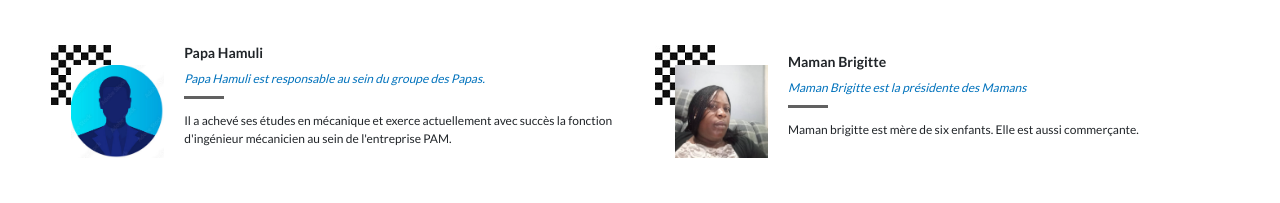
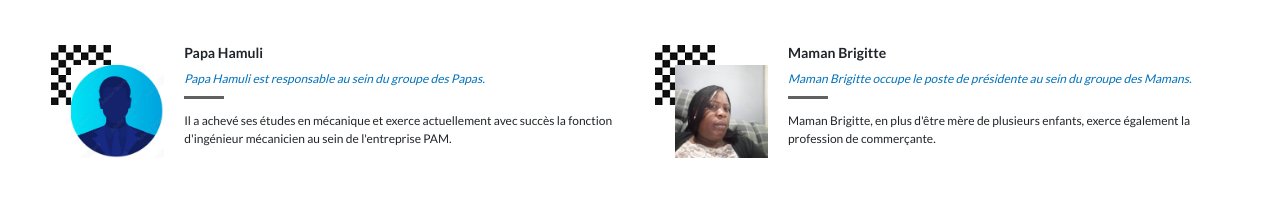
Before and after one commit to Olivier-Kango/cfcm, a React (Create React App) app: page / in a window 1280 px wide. Shown: the part 1906-2109 px from the top of the page. Built offline with nearby package versions, Linux system fonts and the light colour scheme; a web font is replaced by a local one.

Commit message:
Mamam Brigitte update

```diff
--- a/src/components/Speakers.js
+++ b/src/components/Speakers.js
@@ -42,8 +42,8 @@ const speakerContent = [
   {
     imageSpeaker: brigitteImage,
     fName: 'Maman Brigitte',
-    profession: 'Maman Brigitte est la présidente des Mamans',
-    about: 'Maman brigitte est mère de six enfants. Elle est aussi commerçante.',
+    profession: 'Maman Brigitte occupe le poste de présidente au sein du groupe des Mamans.',
+    about: "Maman Brigitte, en plus d'être mère de plusieurs enfants, exerce également la profession de commerçante.",
   },
 ];
 
```
